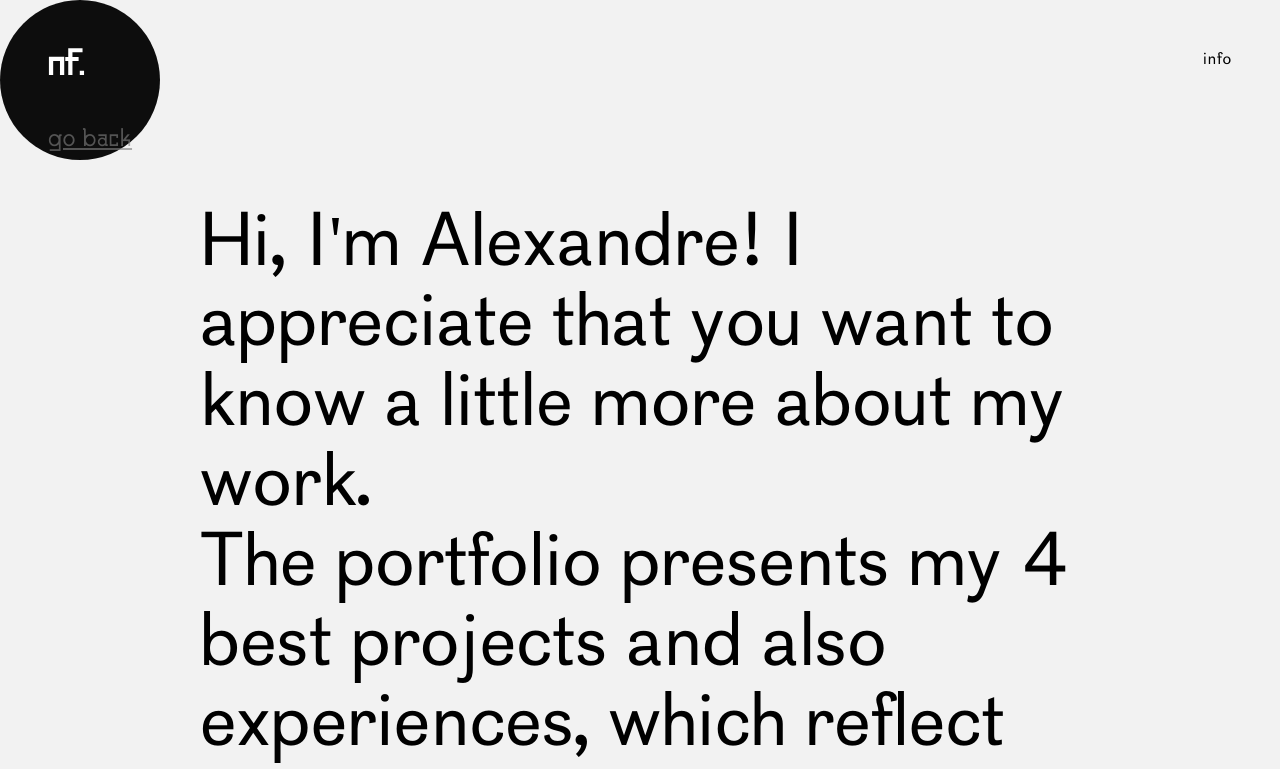
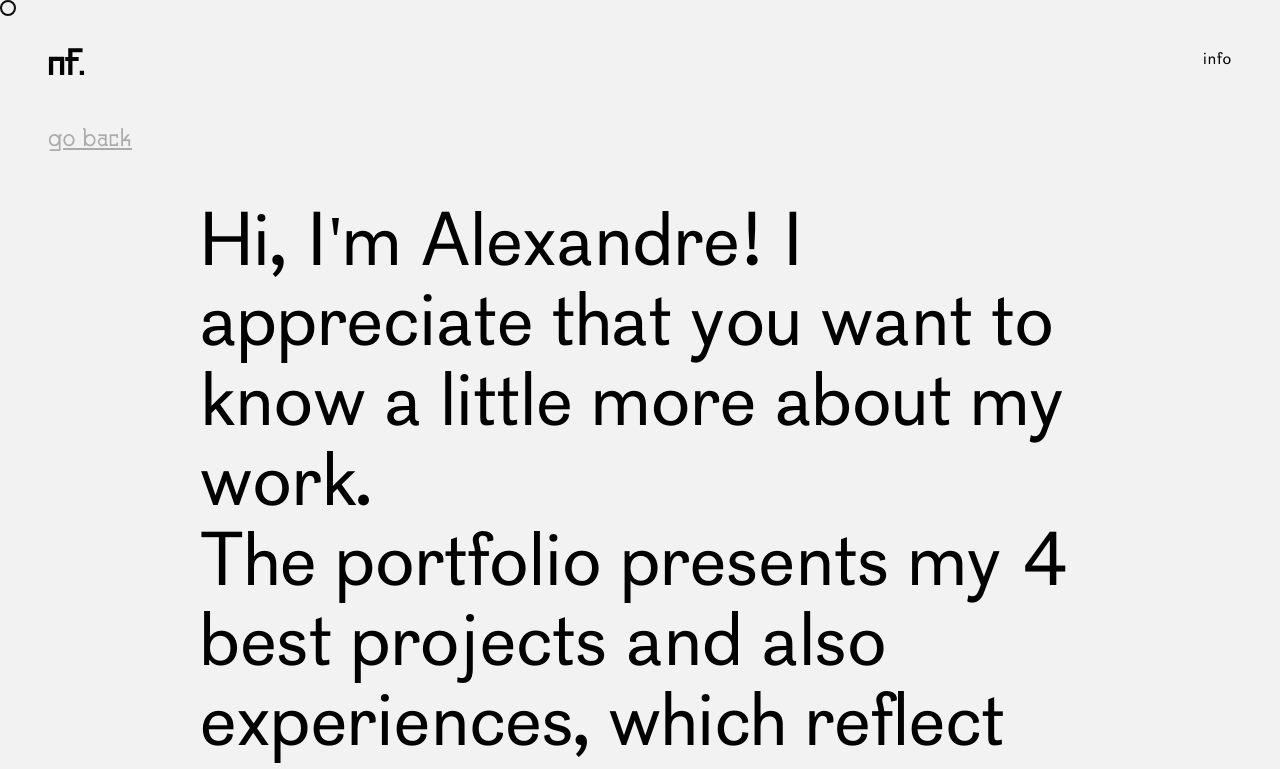
Before and after one commit to alexpinho/notfound_stage2, a React (Create React App) app: page /info in a window 1280 px wide. Shown: the top 769 px of the page. Built offline with nearby package versions, Linux system fonts and the light colour scheme; the HTML template or start-up script is replaced by a standard one.

Commit message:
change cursor

```diff
--- a/src/styles/pages/components/cardProject.scss
+++ b/src/styles/pages/components/cardProject.scss
@@ -22,6 +22,7 @@
     }
 
     &-date {
+      cursor: default;
       margin-top: 1rem;
       margin-left: 13.5rem;
 
@@ -31,6 +32,7 @@
     }
 
     &-title {
+      cursor: default;
       margin-top: 4.5rem;
       margin-left: 5.5rem;
 
@@ -40,6 +42,7 @@
     }
 
     &-area {
+      cursor: default;
       margin-top: 1.5rem;
       margin-left: 11rem;
 
@@ -49,6 +52,7 @@
     }
 
     &-team {
+      cursor: default;
       margin-top: 7rem;
       margin-left: 11rem;
       max-width: 10rem;
--- a/src/styles/pages/components/customcursor/customcursor.scss
+++ b/src/styles/pages/components/customcursor/customcursor.scss
@@ -3,13 +3,14 @@
 
   @include xl {
     z-index: 1000;
-    border-radius: 50%;
-    width: 160px;
-    height: 160px;
-    background-color: $secondary-color;
+    border-radius: 100%;
+    width: 16px;
+    height: 16px;
+    // background-color: $secondary-color;
     pointer-events: none;
     overflow: hidden;
     position: fixed;
     mix-blend-mode: difference;
+    border: 2px solid white;
   }
 }
--- a/src/styles/pages/info.scss
+++ b/src/styles/pages/info.scss
@@ -22,6 +22,7 @@
 
 .info {
   margin: 4.8rem 1rem 0;
+  cursor: default;
 
   @include sm {
     margin: 5rem 3rem 0;
```
